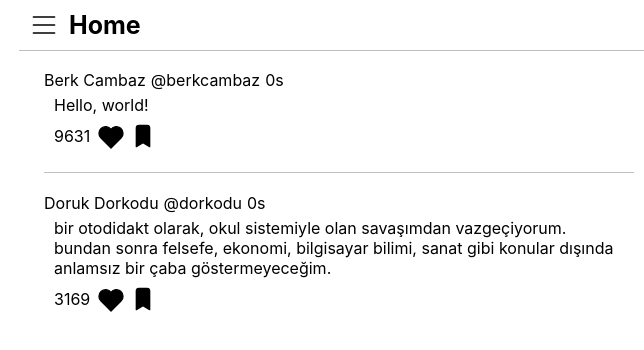
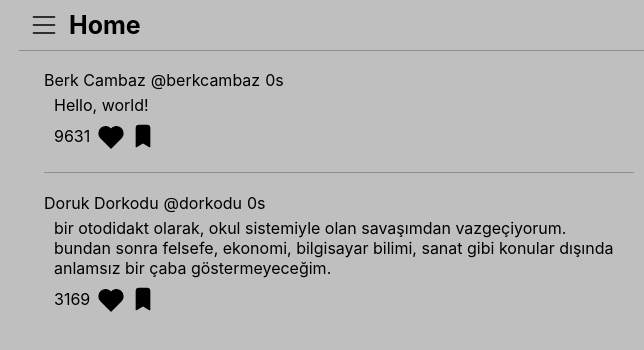
Before and after one commit to berkcambaz/Sheetgram, a website built with webpack: page frontend/src/index.html in a window 1280 px wide. Shown: the whole page, without its empty margins (301-945 px from the left). Built offline with nearby package versions, Linux system fonts and the light colour scheme.

Commit message:
Add blur effect by changing background color

```diff
--- a/frontend/src/components/app.js
+++ b/frontend/src/components/app.js
@@ -3,6 +3,7 @@ import { lucid } from "../libs/lucid";
 import { getViewComponent } from "../core/component_utility";
 
 import { Component_Icon_Menu } from "./icons/icon_menu";
+import { Component_Effect_Blur } from "./common/blur/blur";
 
 export const Component_App = lucid.component({
   attributes: function () { return { page: undefined, args: undefined }; },
@@ -25,6 +26,8 @@ export const Component_App = lucid.component({
         class: "app__top__icon",
         onclick: () => { }
       }, { first: true })
+
+      lucid.render(this.refs["content"], Component_Effect_Blur, 0)
     }
   },
   watch: {
--- /dev/null
+++ b/frontend/src/components/common/blur/blur.js
@@ -0,0 +1,7 @@
+import { lucid } from "../../../libs/lucid";
+
+export const Component_Effect_Blur = lucid.component({
+  render: function () {
+    return `<div class="effect__blur"></div>`;
+  }
+});
--- /dev/null
+++ b/frontend/src/components/common/blur/blur.scss
@@ -0,0 +1,12 @@
+.effect__blur {
+
+    position: fixed;
+    top: 0;
+    bottom: 0;
+    left: 0;
+    right: 0;
+
+    background-color: rgba(0, 0, 0, 0.25);
+
+
+}
--- a/frontend/src/styles/_components.scss
+++ b/frontend/src/styles/_components.scss
@@ -2,3 +2,5 @@
 
 @import "../components/common/post/post.scss";
 @import "../components/common/user/user.scss";
+
+@import "../components/common/blur/blur.scss";
```
Also changed, not shown: frontend/src/components/app.scss (line endings or trailing spaces).
